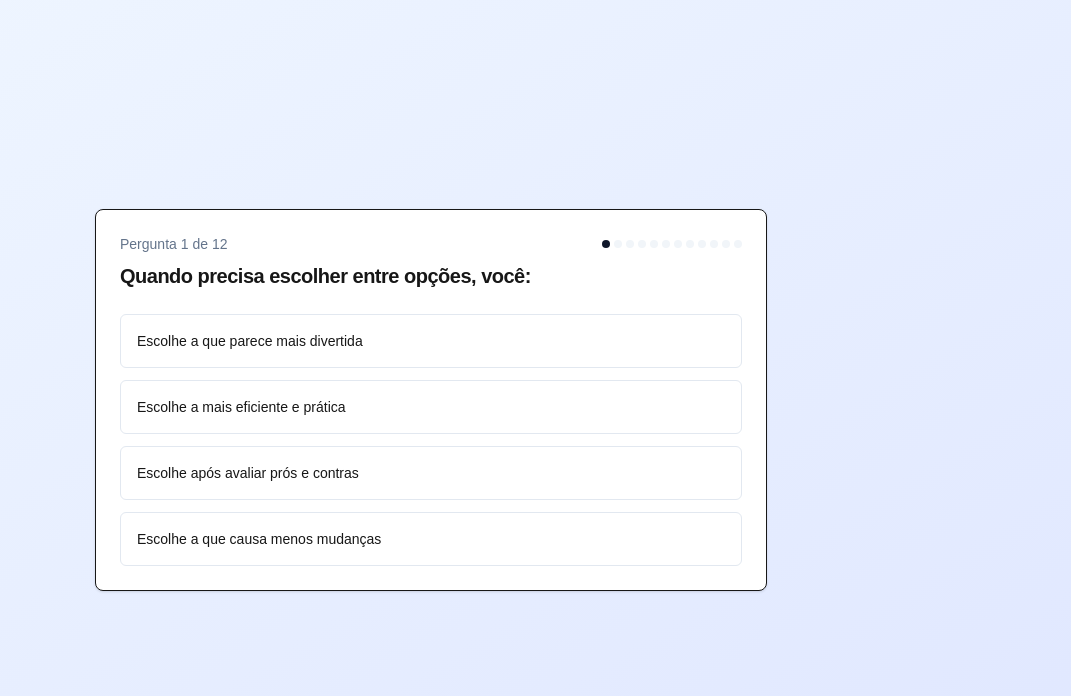
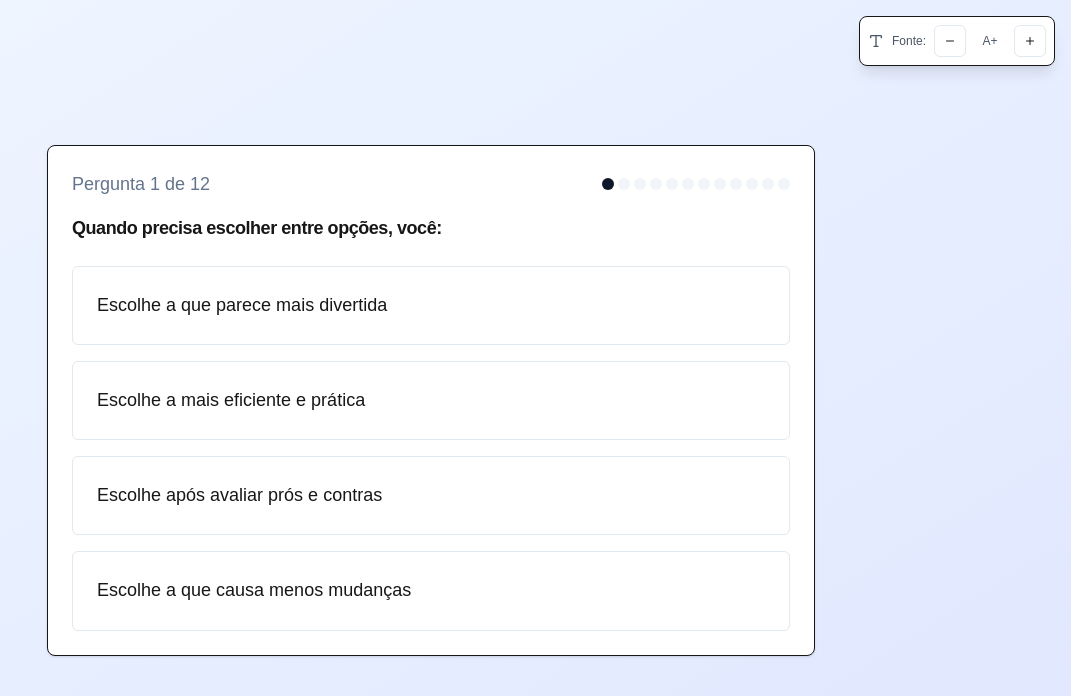
Before and after one commit to filipeklinger/quiz-temperamento, a Next.js app: page /quiz in a window 1280 px wide. Shown: the top 696 px of the page, without its empty margins (209-1280 px from the left). Built offline with nearby package versions, Linux system fonts and the light colour scheme; sample sign-in values are in the browser's storage.

Commit message:
feat: implement accessibility controls with font size adjustment and context provider

```diff
--- a/src/app/quiz/page.tsx
+++ b/src/app/quiz/page.tsx
@@ -4,12 +4,22 @@ import { useState, useEffect } from "react";
 import { useRouter } from "next/navigation";
 import { QuestionCard } from "@/components/question-card";
 import { Button } from "@/components/ui/button";
+import { AccessibilityControls } from "@/components/accessibility-controls";
+import { AccessibilityProvider } from "@/contexts/AccessibilityContext";
 import { Question, Answer, QuizResponse } from "@/types";
 import { mockQuestions } from "@/lib/mock-data";
 import { selectQuestionsForQuiz, calculateQuizResult } from "@/lib/quiz-utils";
 import { ArrowLeft, ArrowRight } from "lucide-react";
 
 export default function QuizPage() {
+  return (
+    <AccessibilityProvider>
+      <QuizContent />
+    </AccessibilityProvider>
+  );
+}
+
+function QuizContent() {
   const router = useRouter();
   const [questions, setQuestions] = useState<Question[]>([]);
   const [currentQuestionIndex, setCurrentQuestionIndex] = useState(0);
@@ -102,6 +112,8 @@ export default function QuizPage() {
 
   return (
     <div className="min-h-screen bg-gradient-to-br from-blue-50 to-indigo-100">
+      <AccessibilityControls />
+
       <QuestionCard
         question={currentQuestion}
         questionNumber={currentQuestionIndex + 1}
@@ -117,8 +129,9 @@ export default function QuizPage() {
               onClick={handlePrevious}
               variant="outline"
               size="lg"
+              className="text-lg px-6 py-3"
             >
-              <ArrowLeft className="w-4 h-4 mr-2" />
+              <ArrowLeft className="w-5 h-5 mr-2" />
               Anterior
             </Button>
           )}
@@ -127,9 +140,10 @@ export default function QuizPage() {
             <Button
               onClick={handleNext}
               size="lg"
+              className="text-lg px-6 py-3"
             >
               {currentQuestionIndex === questions.length - 1 ? "Finalizar" : "Próxima"}
-              <ArrowRight className="w-4 h-4 ml-2" />
+              <ArrowRight className="w-5 h-5 ml-2" />
             </Button>
           )}
         </div>
--- /dev/null
+++ b/src/components/accessibility-controls.tsx
@@ -0,0 +1,51 @@
+"use client";
+
+import React from 'react';
+import { Button } from '@/components/ui/button';
+import { useAccessibility } from '@/contexts/AccessibilityContext';
+import { Type, Plus, Minus } from 'lucide-react';
+
+export function AccessibilityControls() {
+  const { fontSize, increaseFontSize, decreaseFontSize } = useAccessibility();
+
+  const canIncrease = fontSize !== 'extra-large';
+  const canDecrease = fontSize !== 'small';
+
+  return (
+    <div className="fixed top-4 right-4 z-50 bg-white rounded-lg shadow-lg border p-2 flex items-center gap-2">
+      <Type className="w-4 h-4 text-gray-600" />
+      <span className="text-xs text-gray-600 hidden sm:inline">Fonte:</span>
+
+      <Button
+        onClick={decreaseFontSize}
+        disabled={!canDecrease}
+        variant="outline"
+        size="sm"
+        className="h-8 w-8 p-0"
+        title="Diminuir fonte"
+        aria-label="Diminuir tamanho da fonte"
+      >
+        <Minus className="w-3 h-3" />
+      </Button>
+
+      <span className="text-xs text-gray-600 px-1 min-w-[2rem] text-center">
+        {fontSize === 'small' && 'A'}
+        {fontSize === 'medium' && 'A'}
+        {fontSize === 'large' && 'A+'}
+        {fontSize === 'extra-large' && 'A++'}
+      </span>
+
+      <Button
+        onClick={increaseFontSize}
+        disabled={!canIncrease}
+        variant="outline"
+        size="sm"
+        className="h-8 w-8 p-0"
+        title="Aumentar fonte"
+        aria-label="Aumentar tamanho da fonte"
+      >
+        <Plus className="w-3 h-3" />
+      </Button>
+    </div>
+  );
+}
--- a/src/components/question-card.tsx
+++ b/src/components/question-card.tsx
@@ -4,6 +4,7 @@ import React, { useState } from "react";
 import { Button } from "@/components/ui/button";
 import { Card, CardContent, CardHeader, CardTitle } from "@/components/ui/card";
 import { Question, Answer } from "@/types";
+import { useAccessibility } from "@/contexts/AccessibilityContext";
 
 interface QuestionCardProps {
   question: Question;
@@ -21,6 +22,7 @@ export function QuestionCard({
   selectedAnswerId
 }: QuestionCardProps) {
   const [selectedAnswer, setSelectedAnswer] = useState<string | null>(selectedAnswerId || null);
+  const { getFontSizeClass } = useAccessibility();
 
   const handleAnswerClick = (answer: Answer) => {
     setSelectedAnswer(answer.id);
@@ -29,34 +31,36 @@ export function QuestionCard({
 
   return (
     <div className="min-h-screen flex items-center justify-center p-4">
-      <Card className="w-full max-w-2xl">
+      <Card className="w-full max-w-3xl">
         <CardHeader>
-          <div className="flex justify-between items-center mb-2">
-            <span className="text-sm text-muted-foreground">
+          <div className="flex justify-between items-center mb-4">
+            <span className={`text-muted-foreground ${getFontSizeClass()}`}>
               Pergunta {questionNumber} de {totalQuestions}
             </span>
             <div className="flex space-x-1">
               {Array.from({ length: totalQuestions }).map((_, index) => (
                 <div
                   key={index}
-                  className={`w-2 h-2 rounded-full ${
+                  className={`w-3 h-3 rounded-full ${
                     index < questionNumber ? "bg-primary" : "bg-muted"
                   }`}
                 />
               ))}
             </div>
           </div>
-          <CardTitle className="text-xl">{question.title}</CardTitle>
+          <CardTitle className={`text-2xl leading-relaxed ${getFontSizeClass()}`}>
+            {question.title}
+          </CardTitle>
         </CardHeader>
-        <CardContent className="space-y-3">
+        <CardContent className="space-y-4">
           {question.answers.map((answer) => (
             <Button
               key={answer.id}
               variant={selectedAnswer === answer.id ? "default" : "outline"}
-              className="w-full text-left h-auto p-4 justify-start"
+              className={`w-full text-left h-auto p-6 justify-start hover:scale-105 transition-transform ${getFontSizeClass()}`}
               onClick={() => handleAnswerClick(answer)}
             >
-              <span className="text-wrap">{answer.text}</span>
+              <span className="text-wrap leading-relaxed">{answer.text}</span>
             </Button>
           ))}
         </CardContent>
--- /dev/null
+++ b/src/contexts/AccessibilityContext.tsx
@@ -0,0 +1,75 @@
+"use client";
+
+import React, { createContext, useContext, useState, useEffect } from 'react';
+
+type FontSize = 'small' | 'medium' | 'large' | 'extra-large';
+
+interface AccessibilityContextType {
+  fontSize: FontSize;
+  increaseFontSize: () => void;
+  decreaseFontSize: () => void;
+  getFontSizeClass: () => string;
+}
+
+const AccessibilityContext = createContext<AccessibilityContextType | undefined>(undefined);
+
+const fontSizeClasses = {
+  small: 'text-sm',
+  medium: 'text-base',
+  large: 'text-lg',
+  'extra-large': 'text-xl'
+};
+
+const fontSizes: FontSize[] = ['small', 'medium', 'large', 'extra-large'];
+
+export function AccessibilityProvider({ children }: { children: React.ReactNode }) {
+  const [fontSize, setFontSize] = useState<FontSize>('large'); // Aumentando padrão para 'large'
+
+  useEffect(() => {
+    // Carregar preferência salva
+    const savedFontSize = localStorage.getItem('fontSize') as FontSize;
+    if (savedFontSize && fontSizes.includes(savedFontSize)) {
+      setFontSize(savedFontSize);
+    }
+  }, []);
+
+  useEffect(() => {
+    // Salvar preferência
+    localStorage.setItem('fontSize', fontSize);
+  }, [fontSize]);
+
+  const increaseFontSize = () => {
+    const currentIndex = fontSizes.indexOf(fontSize);
+    if (currentIndex < fontSizes.length - 1) {
+      setFontSize(fontSizes[currentIndex + 1]);
+    }
+  };
+
+  const decreaseFontSize = () => {
+    const currentIndex = fontSizes.indexOf(fontSize);
+    if (currentIndex > 0) {
+      setFontSize(fontSizes[currentIndex - 1]);
+    }
+  };
+
+  const getFontSizeClass = () => fontSizeClasses[fontSize];
+
+  return (
+    <AccessibilityContext.Provider value={{
+      fontSize,
+      increaseFontSize,
+      decreaseFontSize,
+      getFontSizeClass
+    }}>
+      {children}
+    </AccessibilityContext.Provider>
+  );
+}
+
+export function useAccessibility() {
+  const context = useContext(AccessibilityContext);
+  if (context === undefined) {
+    throw new Error('useAccessibility must be used within an AccessibilityProvider');
+  }
+  return context;
+}
```
